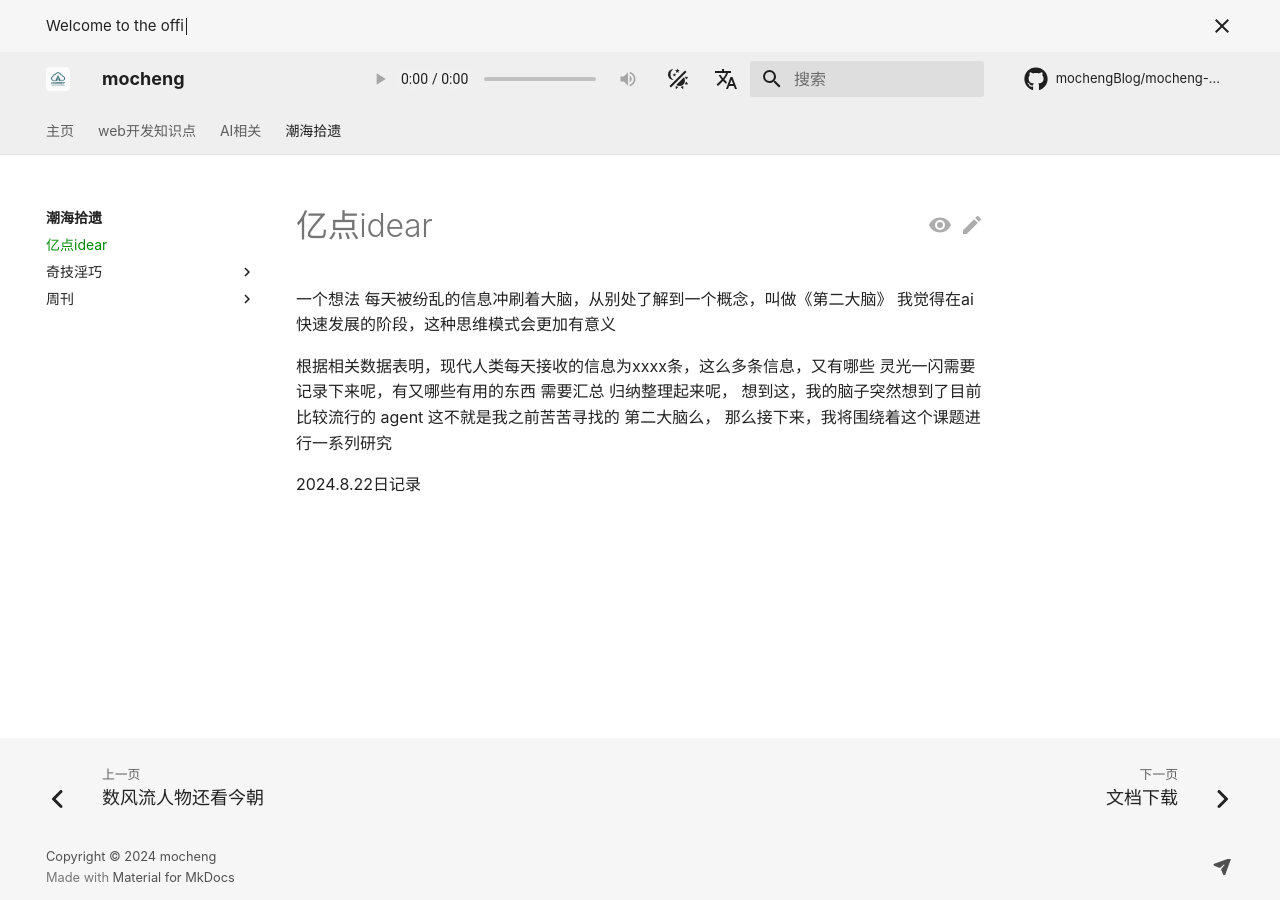
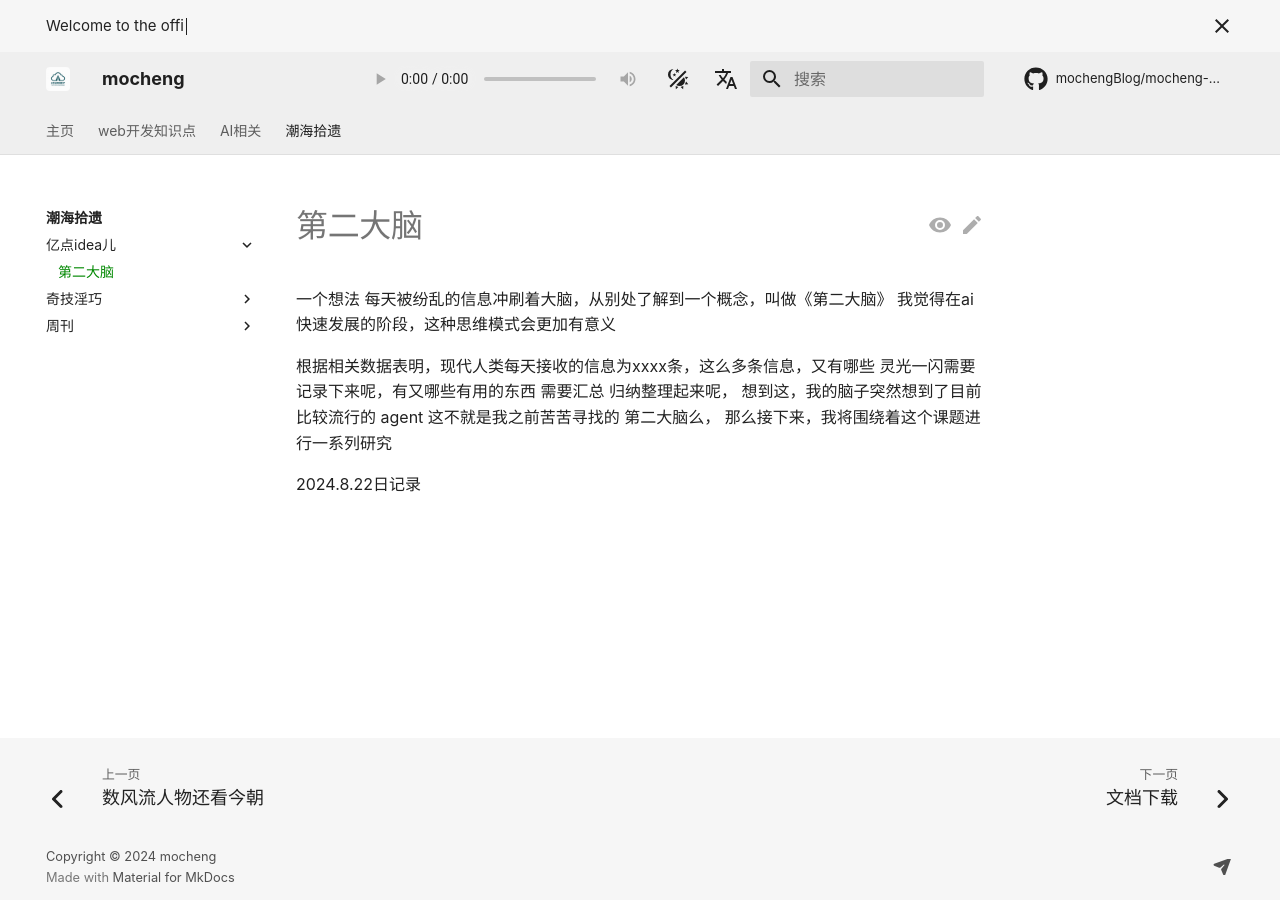
Before and after one commit to mochengBlog/mocheng-mk, an MkDocs documentation site: the page built from docs/weekly/idea/idea.md, in a window 1280 px wide. Built offline with MkDocs 1.6.1 and Material for MkDocs 9.7.7, drawn with Linux system fonts in a browser that asks for light colours; comment, search, counter and statistics services are not loaded; a style sheet for code colours, icons or effects is not loaded.

Commit message:
add 增加周刊内容

```diff
--- a/mkdocs.yml
+++ b/mkdocs.yml
@@ -327,7 +327,8 @@ nav: # 导航栏
 
   - 潮海拾遗:
       - 数风流人物还看今朝: weekly/index.md
-      - 亿点idear: weekly/idea.md
+      - 亿点idea儿:
+          - 第二大脑: weekly/idea/idea.md
       - 奇技淫巧:
           - 文档下载: weekly/utils/doc.md
           - 2024-8-26: weekly/weekly/2024-8-26.md
```
Also changed, not shown: docs/weekly/idea/idea.md (renamed from docs/weekly/idea.md).
